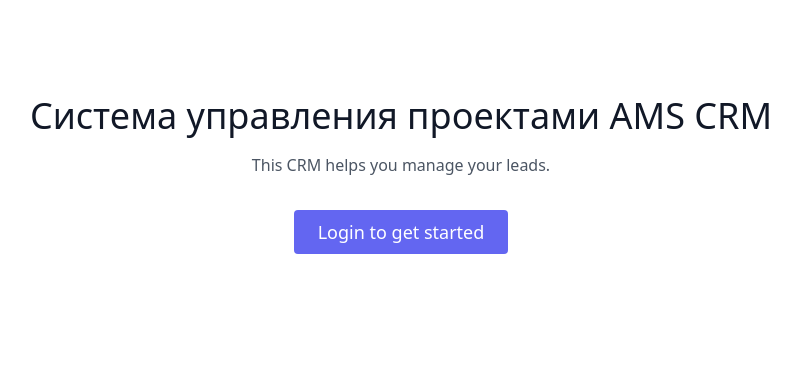
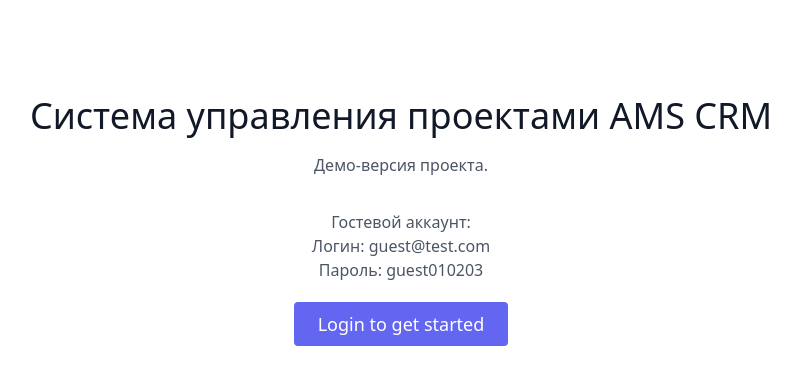
Before and after one commit to PavelM87/AMS, a Django app: page / in a window 1280 px wide. Shown: the part 80-465 px from the top of the page, without its empty margins (239-1039 px from the left). Run offline with Django 3.2, Linux system fonts and the light colour scheme.

Commit message:
Added guest mixin and info for guest access
Added guest mixin and info for guest access#

```diff
--- a/ams/views.py
+++ b/ams/views.py
@@ -3,7 +3,7 @@ from django.views import generic
 
 from .forms import AMSModelForm
 from .models import AMS
-from users.mixins import SuperuserAndLoginRequiredMixin, ModeratorAndLoginRequiredMixin
+from users.mixins import SuperuserAndLoginRequiredMixin, GuestAccessMixin, ModeratorAndLoginRequiredMixin
 
 
 class AMSListView(SuperuserAndLoginRequiredMixin, generic.ListView):
@@ -35,7 +35,7 @@ class AMSUpdateView(SuperuserAndLoginRequiredMixin, generic.UpdateView):
         return reverse("ams:ams-list")
 
 
-class AMSDeleteView(SuperuserAndLoginRequiredMixin, generic.DeleteView):
+class AMSDeleteView(SuperuserAndLoginRequiredMixin, GuestAccessMixin, generic.DeleteView):
     template_name = "ams/ams_delete.html"
     queryset = AMS.objects.all()
 
--- a/orders/views.py
+++ b/orders/views.py
@@ -4,7 +4,7 @@ from django.views import generic
 from .forms import OrderModelForm
 from .models import Order
 from .filters import OrderAddressFilter
-from users.mixins import SuperuserAndLoginRequiredMixin, ModeratorAndLoginRequiredMixin
+from users.mixins import SuperuserAndLoginRequiredMixin, GuestAccessMixin, ModeratorAndLoginRequiredMixin
 
 
 class OrderListView(SuperuserAndLoginRequiredMixin, generic.ListView):
@@ -40,7 +40,7 @@ class OrderUpdateView(SuperuserAndLoginRequiredMixin, generic.UpdateView):
         return reverse("orders:orders-list")
 
 
-class OrderDeleteView(SuperuserAndLoginRequiredMixin, generic.DeleteView):
+class OrderDeleteView(SuperuserAndLoginRequiredMixin, GuestAccessMixin, generic.DeleteView):
     template_name = "orders/order_delete.html"
     queryset = Order.objects.all()
 
--- a/reports/views.py
+++ b/reports/views.py
@@ -12,7 +12,7 @@ from django.forms import modelformset_factory
 from crm import settings
 from .forms import ReportModelForm
 from .models import Report
-from users.mixins import SuperuserAndLoginRequiredMixin, ModeratorAndLoginRequiredMixin
+from users.mixins import SuperuserAndLoginRequiredMixin, ModeratorAndLoginRequiredMixin, GuestAccessMixin
 
 
 ######################################
@@ -135,7 +135,7 @@ class ReportUpdateView(ModeratorAndLoginRequiredMixin, generic.UpdateView):
         return reverse("reports:reports-list")
 
 
-class ReportDeleteView(ModeratorAndLoginRequiredMixin, generic.DeleteView):
+class ReportDeleteView(ModeratorAndLoginRequiredMixin, GuestAccessMixin, generic.DeleteView):
     template_name = "reports/report_delete.html"
     queryset = Report.objects.all()
 
--- a/templates/landing.html
+++ b/templates/landing.html
@@ -8,10 +8,13 @@
         Система управления проектами AMS CRM
       </h1>
       <p class="mb-8 leading-relaxed">
-          This CRM helps you manage your leads.
+          Демо-версия проекта.
       </p>
+      <p>Гостевой аккаунт:</p>
+      <p>Логин: guest@test.com</p>
+      <p>Пароль: guest010203</p>
         {% if not request.user.is_authenticated %}
-        <div class="flex justify-center">
+        <div class="flex justify-center mt-5">
           <a href="{% url 'login' %}" class="inline-flex text-white bg-indigo-500 border-0 py-2 px-6 focus:outline-none hover:bg-indigo-600 rounded text-lg">
             Login to get started
           </a>
--- a/users/views.py
+++ b/users/views.py
@@ -5,7 +5,7 @@ from django.core.exceptions import ObjectDoesNotExist
 
 from .models import CustomUser, Team
 from .forms import UserModelForm, TeamsModelForm
-from users.mixins import SuperuserAndLoginRequiredMixin, ModeratorAndLoginRequiredMixin
+from users.mixins import SuperuserAndLoginRequiredMixin, GuestAccessMixin, ModeratorAndLoginRequiredMixin
 
 
 class LandingPageView(View):
@@ -40,7 +40,7 @@ class UserDetailView(SuperuserAndLoginRequiredMixin, generic.DetailView):
         return context
 
 
-class UserCreateView(SuperuserAndLoginRequiredMixin, generic.CreateView):
+class UserCreateView(SuperuserAndLoginRequiredMixin, GuestAccessMixin, generic.CreateView):
     template_name = "users/user_create.html"
     form_class = UserModelForm
 
@@ -48,7 +48,7 @@ class UserCreateView(SuperuserAndLoginRequiredMixin, generic.CreateView):
         return reverse("users:users-list")
 
 
-class UserUpdateView(SuperuserAndLoginRequiredMixin, generic.UpdateView):
+class UserUpdateView(SuperuserAndLoginRequiredMixin, GuestAccessMixin, generic.UpdateView):
     template_name = "users/user_update.html"
     queryset = CustomUser.objects.all()
     form_class = UserModelForm
@@ -57,7 +57,7 @@ class UserUpdateView(SuperuserAndLoginRequiredMixin, generic.UpdateView):
         return reverse("users:users-list")
 
 
-class UserDeleteView(SuperuserAndLoginRequiredMixin, generic.DeleteView):
+class UserDeleteView(SuperuserAndLoginRequiredMixin, GuestAccessMixin, generic.DeleteView):
     template_name = "users/user_delete.html"
     queryset = CustomUser.objects.all()
 
```
Also changed, not shown: templates/registration/login.html (+6 -3 lines), users/mixins.py (+7 -0 lines).
